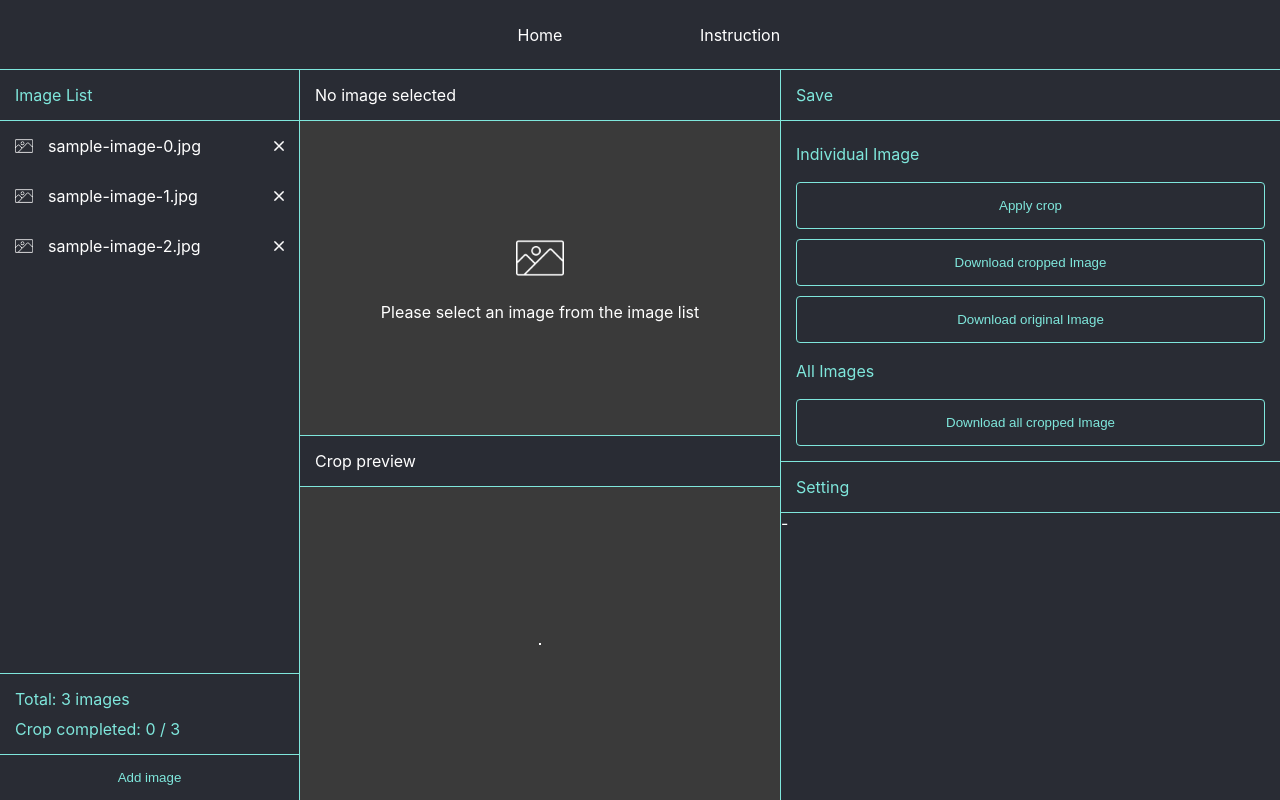
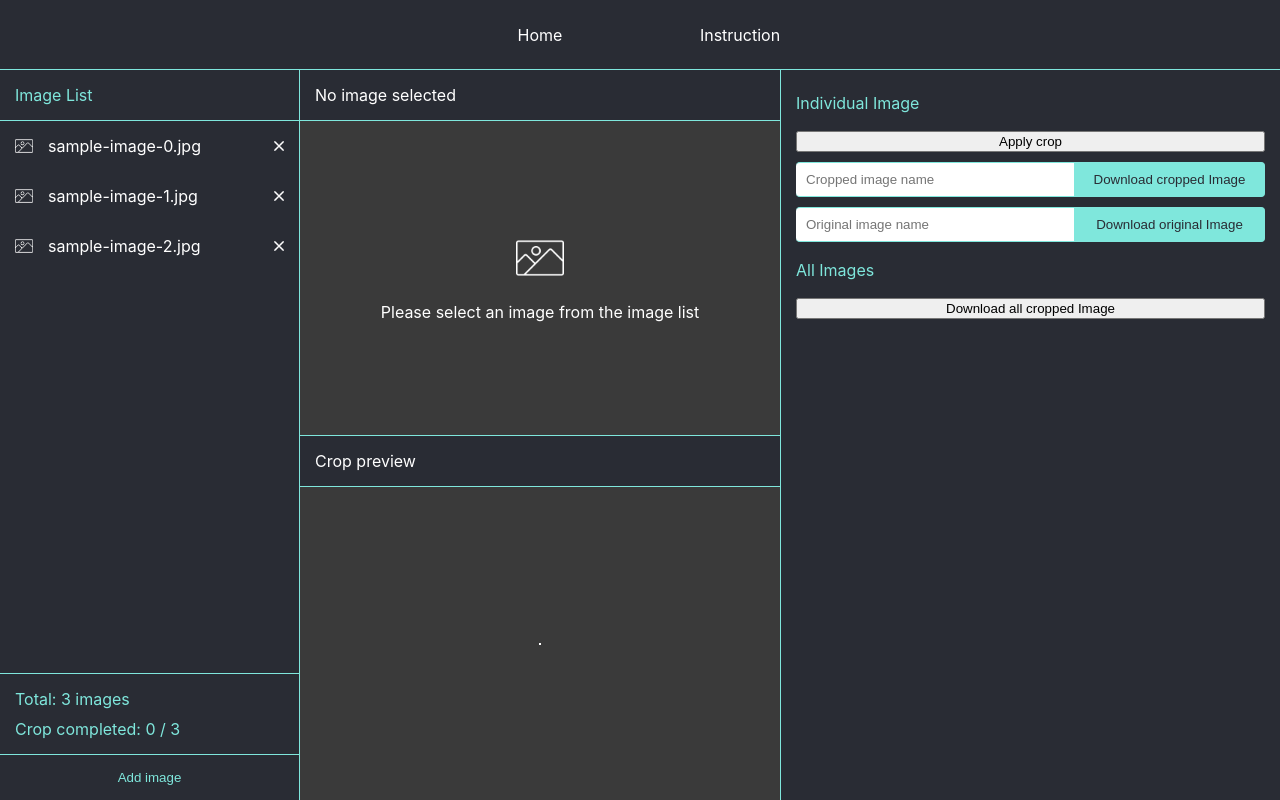
Before and after one commit to peppermintc/image-cropper, a React (Create React App) app: page / in a window 1280 px wide. Built offline with nearby package versions, Linux system fonts and the light colour scheme.

Commit message:
add button group

```diff
--- a/src/components/Setting/Setting.scss
+++ b/src/components/Setting/Setting.scss
@@ -3,12 +3,6 @@
 .setting-container {
   width: 500px;
   border-left: 1px solid $light-blue;
-
-  .save-header {
-    color: $light-blue;
-    padding: 15px;
-    border-bottom: 1px solid $light-blue;
-  }
 
   .save-content {
     padding: 15px;
@@ -21,11 +15,45 @@
       color: $light-blue;
     }
 
-    button {
+    .input-button-group {
+      height: 35px;
+      display: flex;
+
+      .image-name-input {
+        flex: 1;
+        border: 1px solid $light-blue;
+        height: 100%;
+        border-left: none;
+        padding: 0 10px;
+        border-radius: 4px 0 0 4px;
+
+        &:focus {
+          outline: none;
+        }
+      }
+
+      button {
+        width: 190px;
+        background-color: $light-blue;
+        color: $dark-blue;
+        border: 1px solid $light-blue;
+        border-radius: 0 4px 4px 0;
+        border-left: none;
+        height: 100%;
+        cursor: pointer;
+
+        &:hover {
+          background-color: $dark-blue;
+          color: $light-blue;
+        }
+      }
+    }
+
+    .button-asdfa {
+      height: 100%;
       border: 1px solid $light-blue;
       background-color: $dark-blue;
       color: $light-blue;
-      padding: 15px;
       cursor: pointer;
       border-radius: 4px;
 
@@ -35,11 +63,4 @@
       }
     }
   }
-
-  .setting-header {
-    color: $light-blue;
-    padding: 15px;
-    border-top: 1px solid $light-blue;
-    border-bottom: 1px solid $light-blue;
-  }
 }
--- a/src/components/Setting/Setting.tsx
+++ b/src/components/Setting/Setting.tsx
@@ -3,17 +3,28 @@ import "./Setting.scss";
 const Setting = () => {
   return (
     <div className="setting-container">
-      <div className="save-header">Save</div>
       <div className="save-content">
         <div className="save-content-header">Individual Image</div>
         <button>Apply crop</button>
-        <button>Download cropped Image</button>
-        <button>Download original Image</button>
+        <div className="input-button-group">
+          <input
+            className="image-name-input"
+            type="text"
+            placeholder="Cropped image name"
+          />
+          <button>Download cropped Image</button>
+        </div>
+        <div className="input-button-group">
+          <input
+            className="image-name-input"
+            type="text"
+            placeholder="Original image name"
+          />
+          <button>Download original Image</button>
+        </div>
         <div className="save-content-header">All Images</div>
         <button>Download all cropped Image</button>
       </div>
-      <div className="setting-header">Setting</div>
-      <div>-</div>
     </div>
   );
 };
```
